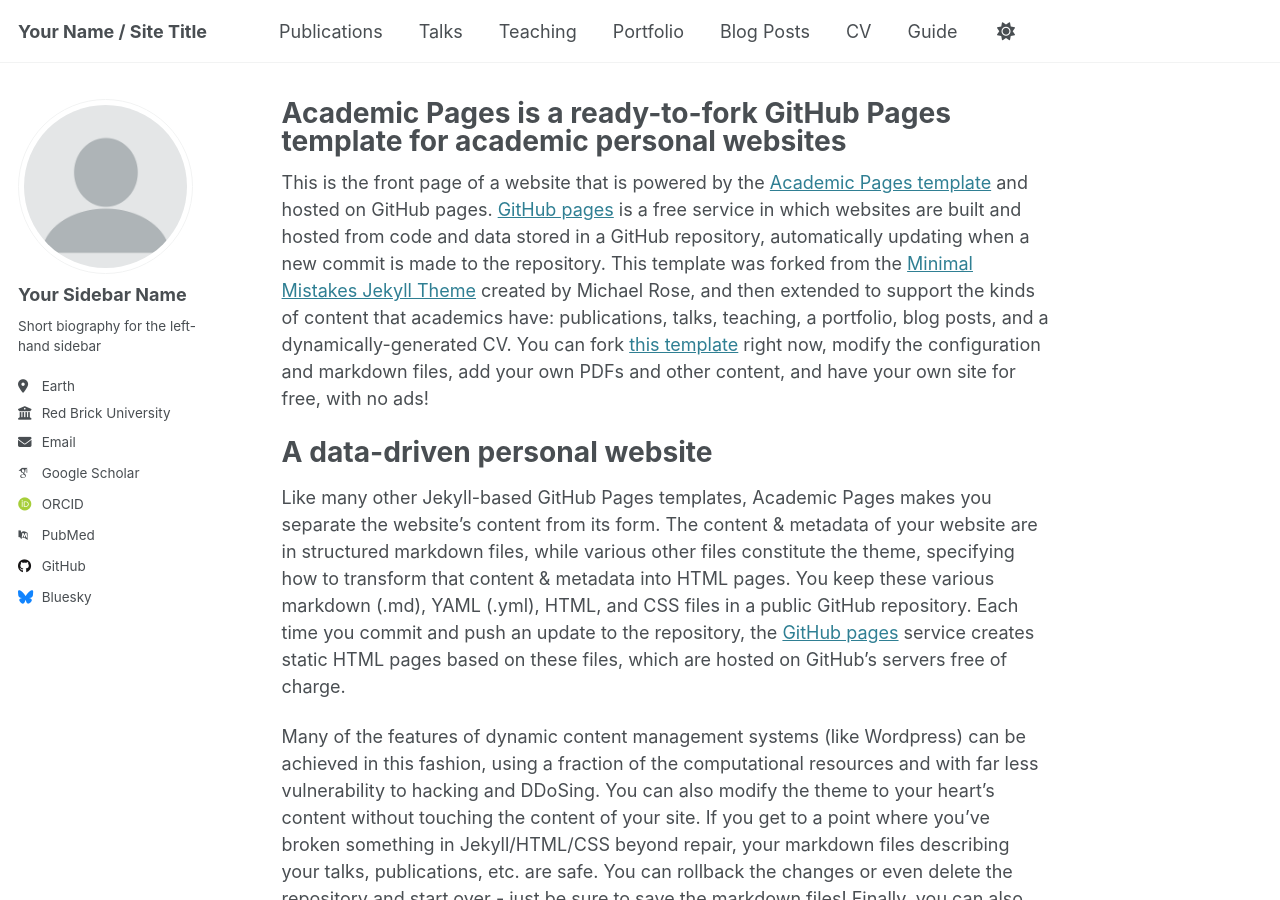
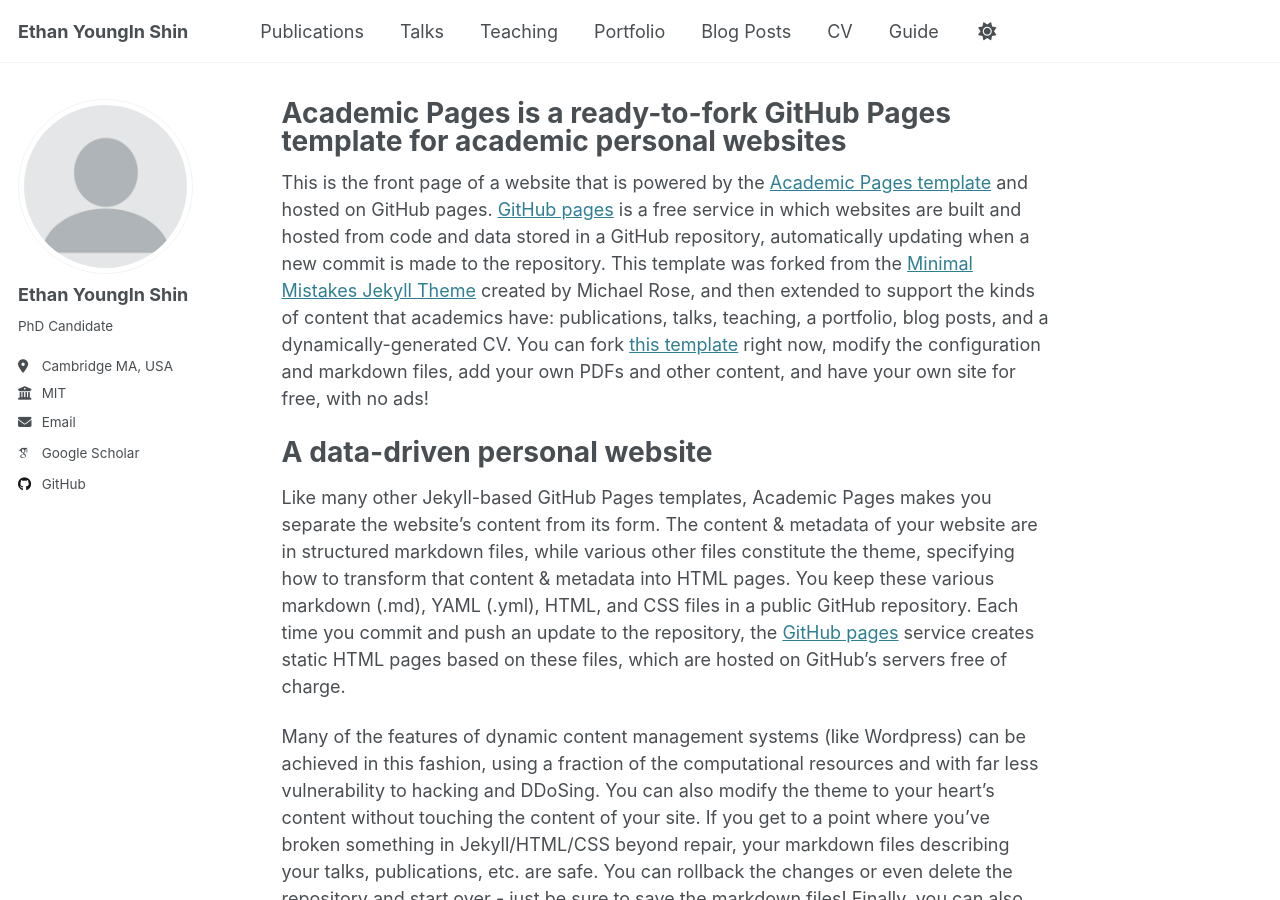
Before and after one commit to duddlshin/duddlshin.github.io, a Jekyll site: the page built from _pages/about.md, in a window 1280 px wide and 900 px high. Built offline with Jekyll 4.4.1, drawn with Linux system fonts in a browser that asks for light colours; some web fonts are replaced.

Commit message:
Update _config.yml

```diff
--- a/_config.yml
+++ b/_config.yml
@@ -9,11 +9,11 @@
 # Basic Site Settings
 locale                   : "en-US"
 site_theme               : "default"
-title                    : "Your Name / Site Title"
+title                    : "Ethan YoungIn Shin"
 title_separator          : "-"
 name                     : &name "Your Name"
 description              : &description "personal description"
-url                      : https://academicpages.github.io # the base hostname & protocol for your site e.g. "https://[your GitHub username].github.io"
+url                      : https://duddlshin.github.io # the base hostname & protocol for your site e.g. "https://[your GitHub username].github.io"
 baseurl                  : "" # the subpath of your site, e.g. "/blog"
 repository               : "academicpages/academicpages.github.io"
 
@@ -23,21 +23,21 @@ repository               : "academicpages/academicpages.github.io"
 author:
   # Biographic information
   avatar           : "profile.png"
-  name             : "Your Sidebar Name"
+  name             : "Ethan YoungIn Shin"
   pronouns         : # example: "she/her"
-  bio              : "Short biography for the left-hand sidebar"
-  location         : "Earth"
-  employer         : "Red Brick University"
+  bio              : "PhD Candidate"
+  location         : "Cambridge MA, USA"
+  employer         : "MIT"
   uri              : # URL
-  email            : "none@example.org"
+  email            : "youngin@mit.edu"
 
   # Academic websites
   arxiv            : # URL - Update with the correct link to your profile
   googlescholar    : "https://scholar.google.com/citations?user=PS_CX0AAAAAJ"
   impactstory      : # URL
-  orcid            : "http://orcid.org/yourorcidurl"
+  orcid            : # "http://orcid.org/yourorcidurl"
   semantic         : # URL
-  pubmed           : "https://www.ncbi.nlm.nih.gov/pubmed/?term=john+snow"
+  pubmed           : # "https://www.ncbi.nlm.nih.gov/pubmed/?term=john+snow"
   researchgate     : # URL
   scopus           : # URL
 
@@ -45,12 +45,12 @@ author:
   bitbucket        : # Username - Update with your username on the site
   codepen          : # Username
   dribbble         : # Username
-  github           : "academicpages"
+  github           : "duddlshin"
   kaggle           : # Username
   stackoverflow    : # User number or user number and name (i.e., use "1" or "1/jeff-atwood")
 
   # Social media
-  bluesky          : "bsky.app" # Replace this with you Bluesky username
+  bluesky          : # Replace this with you Bluesky username
   facebook         : # Username
   flickr           : # Username
   foursquare       : # Username
```
